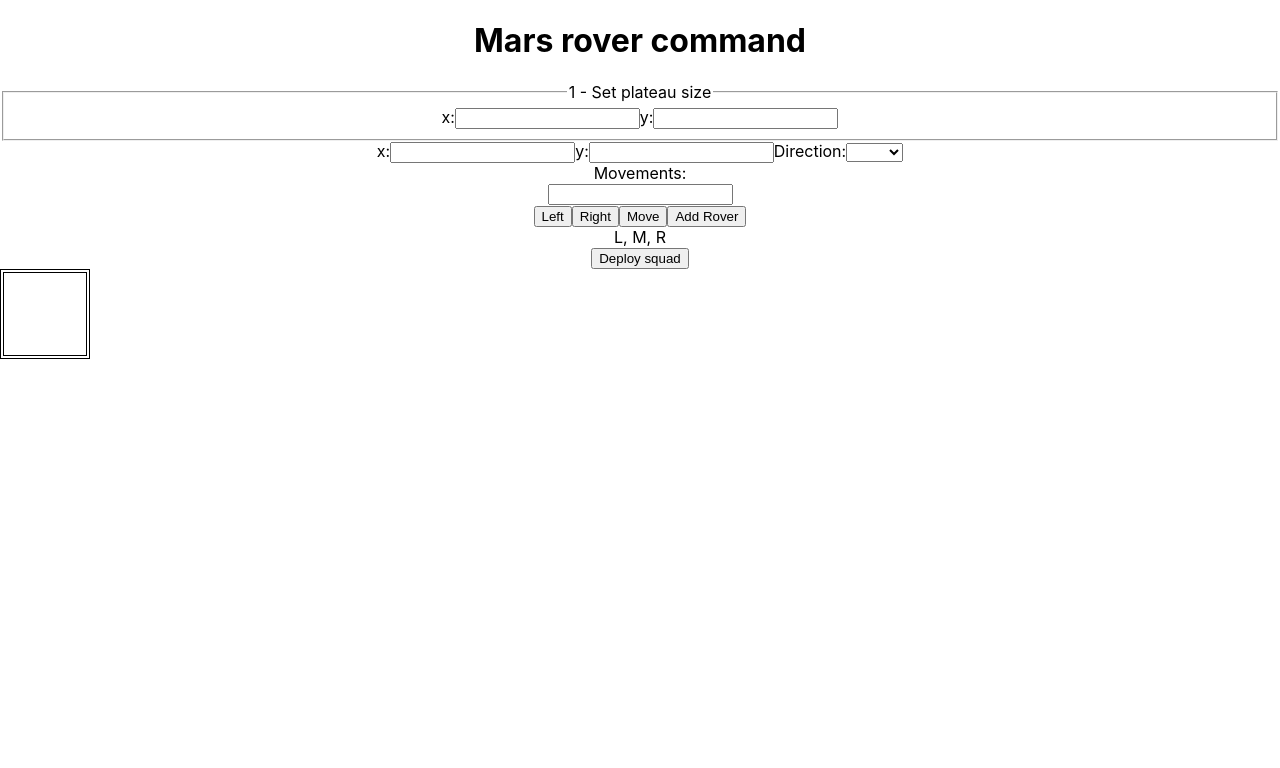
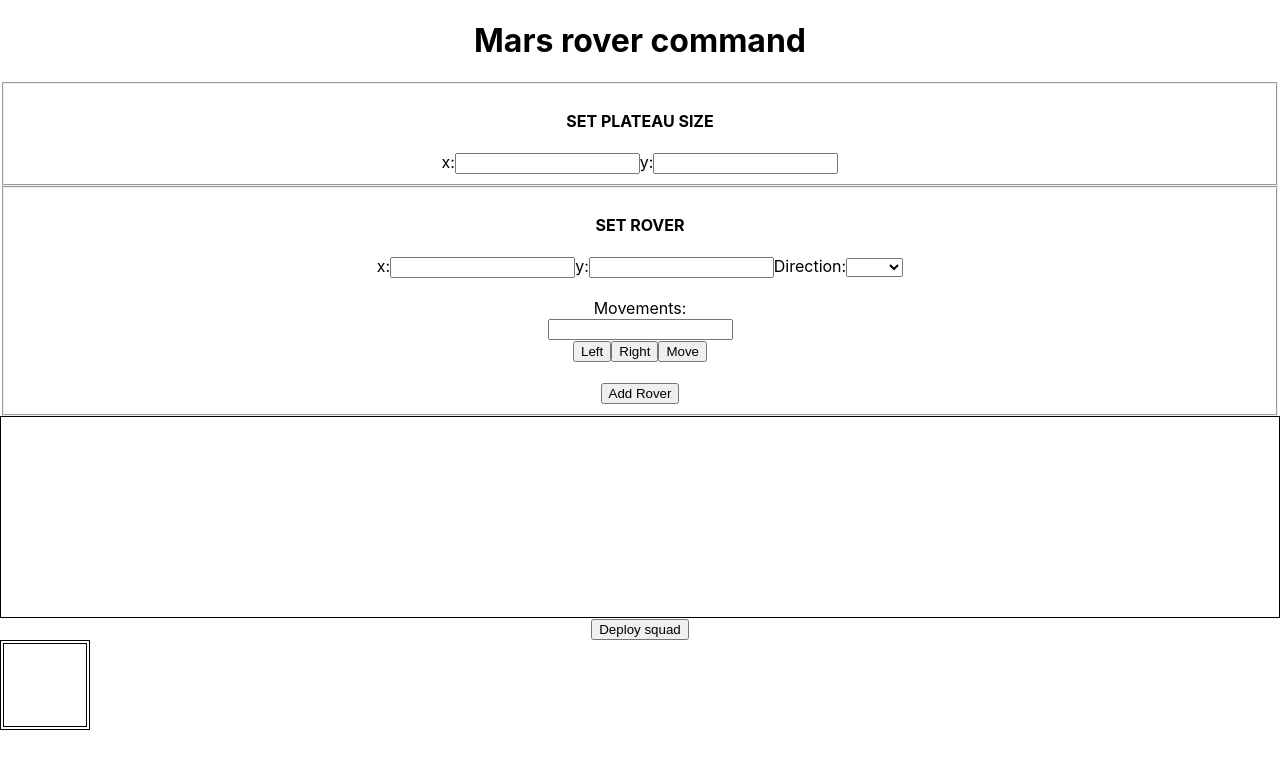
Before and after one commit to mamuh/mars-rover-command, a React (Create React App) app: page / in a window 1280 px wide. Shown: the top 768 px of the page. Built offline with nearby package versions, Linux system fonts and the light colour scheme.

Commit message:
rovers display before deploying

```diff
--- a/src/components/moves_display.jsx
+++ b/src/components/moves_display.jsx
@@ -1,17 +1,49 @@
 import React, { Component } from 'react';
 import { connect } from 'react-redux';
 import { bindActionCreators } from 'redux';
+import { useSelector } from 'react-redux';
 
-class MovesDisplay extends Component {
+import RoverMoves from './rover_moves';
 
-  render() {
-    return (
-      <div className="moves-display">
-        L, M, R
-      </div>
-    );
-  }
+// class MovesDisplay extends Component {
 
-};
+//   render() {
+//     return (
+//       <div className="moves-display">
 
-export default MovesDisplay;
+//       </div>
+//     );
+//   }
+
+// };
+
+const MovesDisplay = () => {
+  const rovers = useSelector(state => state.rovers)
+  console.log(rovers)
+  return (
+    <div style={{ border: "1px solid black", height: "200px" }}>
+      {
+
+        rovers.map(rover => {
+        return (
+          <RoverMoves rover={rover} key={rover.roverId} />
+        )
+      })
+
+      }
+    </div>
+  )
+}
+
+
+// (gifs.map(({id}) => {
+//               return (
+//                 <Gif id={id} key={id} setGif={setGif} />
+//               );
+
+// function mapStateToProps(state) {
+//   // console.log(state.rovers)
+//   return { rovers: state.rovers }
+// }
+
+export default MovesDisplay
--- /dev/null
+++ b/src/components/rover_moves.jsx
@@ -0,0 +1,22 @@
+import React, { Component } from 'react';
+import { connect } from 'react-redux';
+import { bindActionCreators } from 'redux';
+import { useSelector } from 'react-redux';
+
+class RoverMoves extends Component {
+  constructor(props) {
+    super(props);
+  }
+
+  render() {
+    const { roverId, start, movements } = this.props.rover
+    return (
+      <div>
+         <p>Rover {roverId+1}: start[{start.x},{start.y},{start.direction}] - {movements.map(movement => movement+" ")}</p>
+      </div>
+    )
+  }
+}
+
+
+export default RoverMoves
--- a/src/components/set_plateau.jsx
+++ b/src/components/set_plateau.jsx
@@ -9,7 +9,7 @@ const SetPlateau = (props) => {
   return (
     <div className="set-plateau">
       <fieldset>
-        <legend>1 - Set plateau size</legend>
+        <h4>SET PLATEAU SIZE</h4>
         <label>x:
           <input type="number" min="1" id="x-coord" name="x-coord" onChange={(event) => dispatch(setPlateauSizeX(event))} />
         </label>
--- a/src/components/third_try_form.jsx
+++ b/src/components/third_try_form.jsx
@@ -16,13 +16,13 @@ const AddRover = ({ dispatch }) => {
           console.log(movementsArray)
           dispatch(addRover({"x": parseInt(startX.value), "y": parseInt(startY.value), "direction": startDirection.value}, movementsArray));
           movementsArray = []
-          startX = ""
-          startY = ""
-          startDirection = ""
         }}
       >
-        x:<input id="x" ref={node => (startX = node)} />
-        y:<input ref={node => (startY = node)} />
+        <fieldset>
+          <h4>SET ROVER</h4>
+
+          x:<input type="number" min="0" ref={node => (startX = node)} />
+          y:<input type="number" min="0" ref={node => (startY = node)} />
 
           <label>
             Direction:
@@ -35,7 +35,7 @@ const AddRover = ({ dispatch }) => {
             </select>
           </label>
 
-        <br />
+          <br /> <br />
 
           <label>
             Movements:
@@ -47,8 +47,9 @@ const AddRover = ({ dispatch }) => {
             <button type="button" onClick={() => movementsArray.push("M")}>Move</button>
           </label>
 
-
+          <br /> <br />
           <button type="submit">Add Rover</button>
+        </fieldset>
       </form>
     </div>
   )
```
Lines whose indentation alone changed are shown as unchanged.
